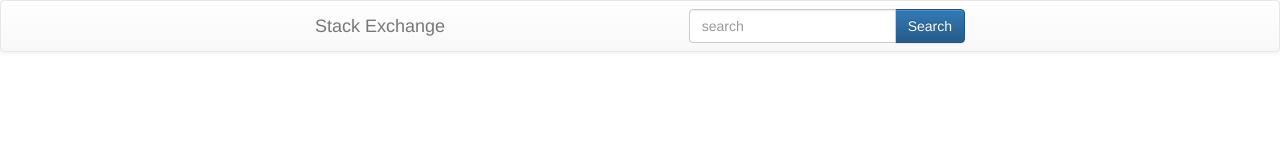
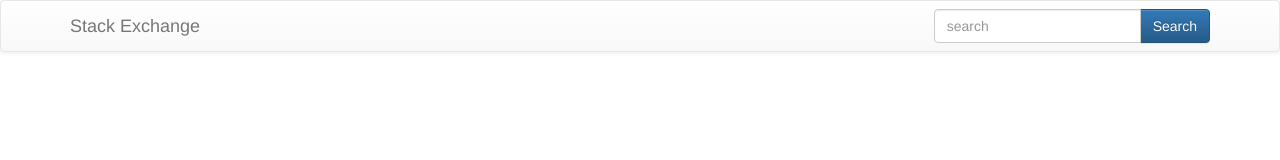
Before and after one commit to drKnoxy/stack-search, a plain HTML site: page index.html in a window 1280 px wide. Drawn offline with Linux system fonts and the light colour scheme.

Commit message:
get rid of width change

```diff
--- a/css/main.css
+++ b/css/main.css
@@ -1,3 +0,0 @@
-.container {
-	width:680px;
-}
```
